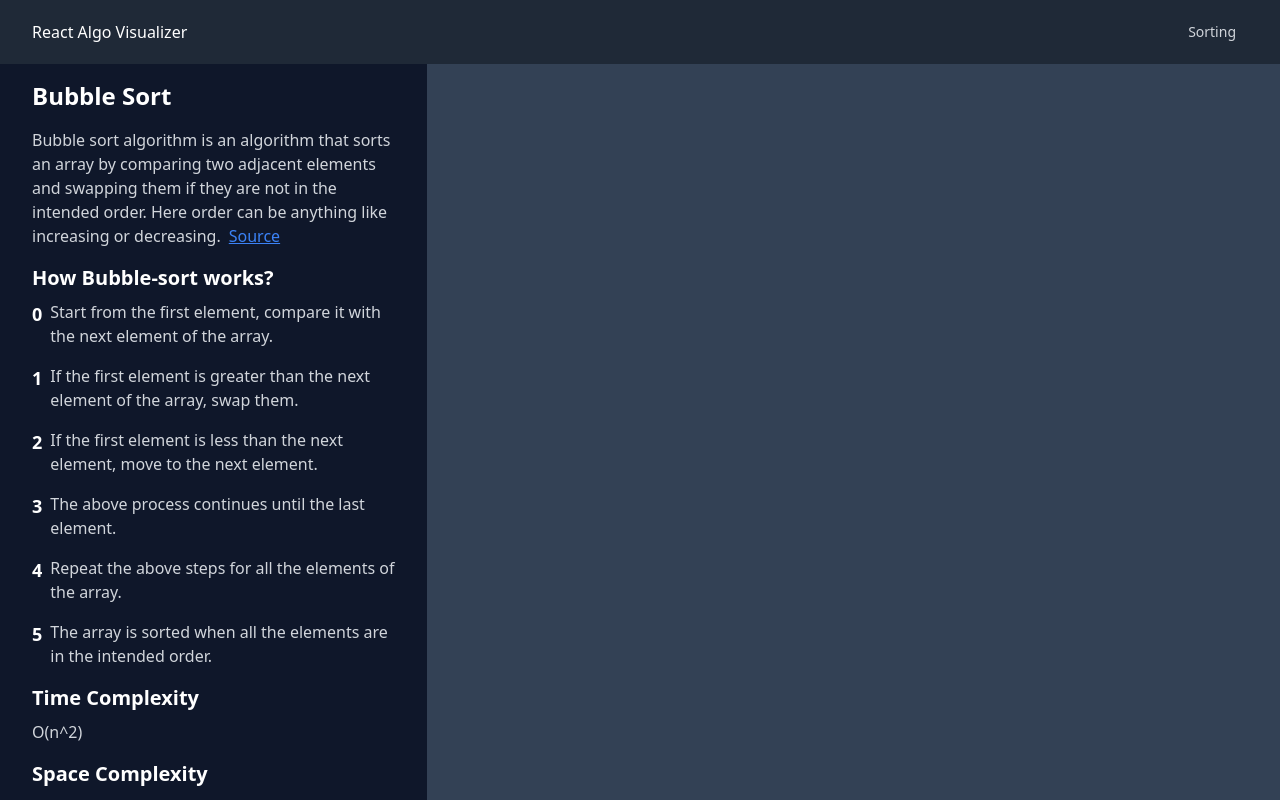
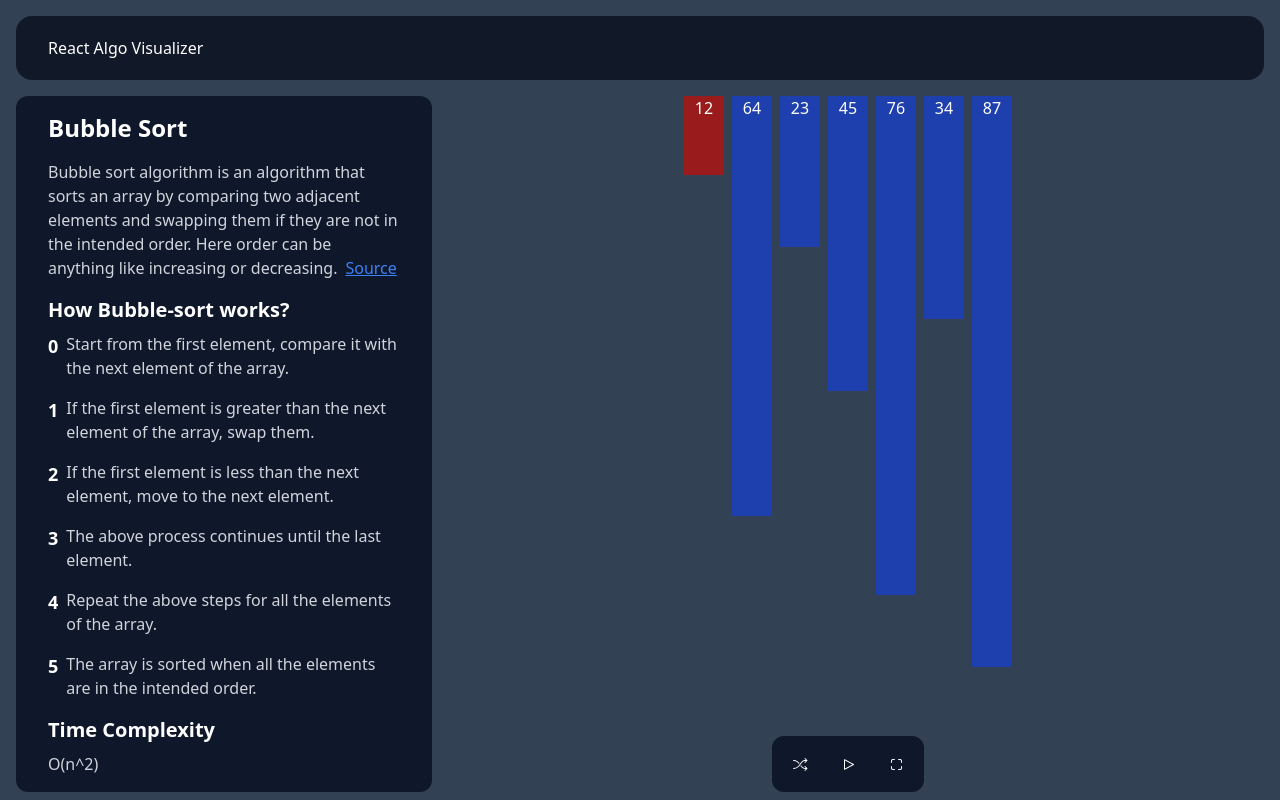
Before and after one commit to mustafadede/AlgoVisualizer, a React (Vite) app: page /sorting/bubble in a window 1280 px wide. Built offline with nearby package versions, Linux system fonts and the light colour scheme.

Commit message:
Diagram and Player created | Shuffle, size action created

```diff
--- a/package.json
+++ b/package.json
@@ -10,6 +10,7 @@
     "preview": "vite preview"
   },
   "dependencies": {
+    "@radix-ui/react-icons": "^1.3.0",
     "react": "^18.3.1",
     "react-dom": "^18.3.1",
     "react-router-dom": "^6.25.0",
--- /dev/null
+++ b/src/components/ActionLeftSection.jsx
@@ -0,0 +1,20 @@
+import React, { useState } from "react";
+import Player from "./Player";
+import Diagram from "./Diagram";
+function ActionLeftSection({ isClosed, closeHandler }) {
+  const [array, setArray] = useState([12, 64, 23, 45, 76, 34, 87]);
+  const [currentIndex, setCurrentIndex] = useState(0);
+  const randomizeArray = () => {
+    const arr = Array.from({ length: 7 }, () => Math.floor(Math.random() * 100));
+    setArray(arr);
+  };
+
+  return (
+    <div className={isClosed ? "relative w-full h-full px-8 pb-20" : "relative w-2/3 h-full px-8 pb-20"}>
+      <Diagram array={array} currentIndex={currentIndex} />
+      <Player randomzieHandler={randomizeArray} closeHandler={closeHandler} />
+    </div>
+  );
+}
+
+export default ActionLeftSection;
--- a/src/components/DetailSidebar.jsx
+++ b/src/components/DetailSidebar.jsx
@@ -10,7 +10,7 @@ function DetailSidebar({ source }) {
     },
   };
   return (
-    <div className="w-1/3 h-full px-8 pb-20 overflow-y-auto bg-slate-900">
+    <div className="w-1/3 px-8 pb-4 mb-10 overflow-y-auto scrollbar-none rounded-xl bg-slate-900">
       <h1 className="my-4 text-2xl font-bold text-white">{source.title}</h1>
       <p className="mb-4 text-gray-300">
         {source.description}
--- /dev/null
+++ b/src/components/Diagram.jsx
@@ -0,0 +1,23 @@
+import React from "react";
+
+function Diagram({ array, currentIndex }) {
+  return (
+    <div className="flex justify-center w-full h-full gap-2">
+      {array.map((value, index) => (
+        <div
+          key={index}
+          className={
+            currentIndex === index
+              ? "flex flex-col-reverse justify-end w-10 bg-red-800"
+              : "flex flex-col-reverse justify-end w-10 bg-blue-800"
+          }
+          style={{ height: `${value}%` }}
+        >
+          <p className="text-center text-white">{value}</p>
+        </div>
+      ))}
+    </div>
+  );
+}
+
+export default Diagram;
--- /dev/null
+++ b/src/components/Icon.jsx
@@ -0,0 +1,14 @@
+import React from "react";
+
+function Icon({ icon, onClickHandler }) {
+  return (
+    <button
+      className="flex items-center justify-center w-10 h-10 text-white transition-colors duration-150 hover:bg-slate-700 rounded-xl"
+      onClick={onClickHandler}
+    >
+      {icon}
+    </button>
+  );
+}
+
+export default Icon;
--- a/src/components/Navbar.jsx
+++ b/src/components/Navbar.jsx
@@ -2,59 +2,26 @@ import React, { useState } from "react";
 import { Link, NavLink } from "react-router-dom";
 
 function Navbar() {
-  const [dropdownOpen, setDropdownOpen] = useState(false);
-
-  const handleDropdownToggle = () => {
-    setDropdownOpen(!dropdownOpen);
-  };
-
-  const closeDropdownToggle = () => {
-    setDropdownOpen(false);
-  };
-
   return (
-    <nav className="w-full bg-gray-800">
+    <nav className="w-full mx-4 my-4 bg-gray-900 rounded-2xl">
       <div className="sm:px-6 lg:px-8">
         <div className="relative flex items-center justify-between h-16">
           <div className="flex items-center flex-shrink-0">
-            <Link to="/" className="text-white" onClick={closeDropdownToggle}>
+            <Link to="/" className="text-white">
               React Algo Visualizer
             </Link>
           </div>
-          <div className="hidden sm:block sm:ml-6">
+          {/* <div className="hidden sm:block sm:ml-6">
             <div className="flex space-x-4">
               <div className="relative">
-                <button
-                  onClick={handleDropdownToggle}
-                  className="px-3 py-2 text-sm font-medium text-gray-300 rounded-md hover:bg-gray-700 hover:text-white"
-                >
+                <button className="px-3 py-2 text-sm font-medium text-gray-300 rounded-md hover:bg-gray-700 hover:text-white">
                   Sorting
                 </button>
               </div>
             </div>
-          </div>
+          </div> */}
         </div>
       </div>
-      {dropdownOpen && (
-        <div className="flex flex-row w-full bg-gray-900 sm:px-6 lg:px-8">
-          <NavLink
-            to="/sorting/bubble"
-            className={({ isActive }) => {
-              return `block pr-4 py-2 text-md ${isActive ? "text-gray-300 font-bold" : "text-gray-100"}`;
-            }}
-          >
-            Bubble Sort
-          </NavLink>
-          <NavLink
-            to="/sorting/selection"
-            className={({ isActive }) => {
-              return `block pr-4 py-2 text-md ${isActive ? "text-gray-300 font-bold" : "text-gray-100"}`;
-            }}
-          >
-            Selection Sort
-          </NavLink>
-        </div>
-      )}
     </nav>
   );
 }
--- /dev/null
+++ b/src/components/Player.jsx
@@ -0,0 +1,15 @@
+import { CornersIcon, PlayIcon, ShuffleIcon } from "@radix-ui/react-icons";
+import React from "react";
+import Icon from "./Icon";
+
+function Player({ randomzieHandler, playHandler, closeHandler }) {
+  return (
+    <div className="absolute flex items-center justify-center gap-2 px-2 py-2 transform -translate-x-1/2 h-fit w-fit rounded-xl bottom-10 left-1/2 bg-slate-900">
+      <Icon icon={<ShuffleIcon />} onClickHandler={randomzieHandler} />
+      <Icon icon={<PlayIcon />} onClickHandler={playHandler} />
+      <Icon icon={<CornersIcon />} onClickHandler={closeHandler} />
+    </div>
+  );
+}
+
+export default Player;
--- a/src/routes/Bubble.jsx
+++ b/src/routes/Bubble.jsx
@@ -1,10 +1,15 @@
-import React from "react";
+import React, { useState } from "react";
 import DetailSidebar from "@components/DetailSidebar";
 import bubble from "@/assets/bubble.json";
+import ActionLeftSection from "@components/ActionLeftSection";
+
 function Bubble() {
+  const [isClosed, setIsClosed] = useState(false);
+  const closeHandler = () => setIsClosed(!isClosed);
   return (
-    <div className="flex w-full h-full pb-16">
-      <DetailSidebar source={bubble} />
+    <div className="flex w-full min-h-full pb-16">
+      {!isClosed && <DetailSidebar source={bubble} />}
+      <ActionLeftSection isClosed={isClosed} closeHandler={closeHandler} />
     </div>
   );
 }
--- a/src/routes/Home.jsx
+++ b/src/routes/Home.jsx
@@ -1,10 +1,22 @@
 import React from "react";
+import { Link } from "react-router-dom";
 
 function Home() {
   return (
-    <div>
-      <h1 className="mt-8 mb-4 text-4xl font-bold text-center ">React Algo Visualizer</h1>
-      <p className="text-xl">React Algo Visualizer is a web application that visualizes various sorting algorithms.</p>
+    <div className="">
+      <h1 className="mt-8 mb-2 text-4xl font-bold text-center">React Algo Visualizer</h1>
+      <p className="text-xl">React Algo Visualizer is a web application that visualizes various algorithms.</p>
+      <div className="flex gap-4">
+        <div className="px-8 pt-4 pb-8 mt-4 w-fit bg-slate-900 rounded-xl">
+          <h1 className="my-4 text-2xl font-bold text-white">Sorting</h1>
+          <Link to="/sorting/bubble" className="block py-2 text-gray-100 text-md hover:text-gray-300">
+            Bubble Sort
+          </Link>
+          <Link to="/sorting/selection" className="block py-2 text-gray-100 text-md hover:text-gray-300">
+            Selection Sort
+          </Link>
+        </div>
+      </div>
     </div>
   );
 }
--- a/src/routes/RootLayout.jsx
+++ b/src/routes/RootLayout.jsx
@@ -4,7 +4,7 @@ import Navbar from "@components/Navbar";
 
 function RootLayout() {
   return (
-    <div className="flex flex-col items-center h-screen overflow-hidden bg-slate-700">
+    <div className="flex flex-col items-center h-screen px-4 overflow-hidden bg-slate-700">
       <Navbar />
       <Outlet />
     </div>
--- a/src/routes/Selection.jsx
+++ b/src/routes/Selection.jsx
@@ -1,10 +1,15 @@
-import React from "react";
+import React, { useState } from "react";
 import selection from "@/assets/selection.json";
 import DetailSidebar from "@components/DetailSidebar";
+import ActionLeftSection from "@components/ActionLeftSection";
+
 function Selection() {
+  const [isClosed, setIsClosed] = useState(false);
+  const closeHandler = () => setIsClosed(!isClosed);
   return (
-    <div className="flex w-full h-full pb-16">
-      <DetailSidebar source={selection} />
+    <div className="flex w-full min-h-full pb-16">
+      {!isClosed && <DetailSidebar source={selection} />}
+      <ActionLeftSection isClosed={isClosed} closeHandler={closeHandler} />
     </div>
   );
 }
--- a/tailwind.config.js
+++ b/tailwind.config.js
@@ -3,5 +3,20 @@ export default {
   theme: {
     extend: {},
   },
-  plugins: [],
+  plugins: [
+    function ({ addUtilities }) {
+      addUtilities(
+        {
+          ".scrollbar-none": {
+            "scrollbar-width": "none",
+            "-ms-overflow-style": "none",
+          },
+          ".scrollbar-none::-webkit-scrollbar": {
+            display: "none",
+          },
+        },
+        ["responsive"]
+      );
+    },
+  ],
 };
```
Also changed, not shown: 2 other files (tests, documents, lock files or other folders).
